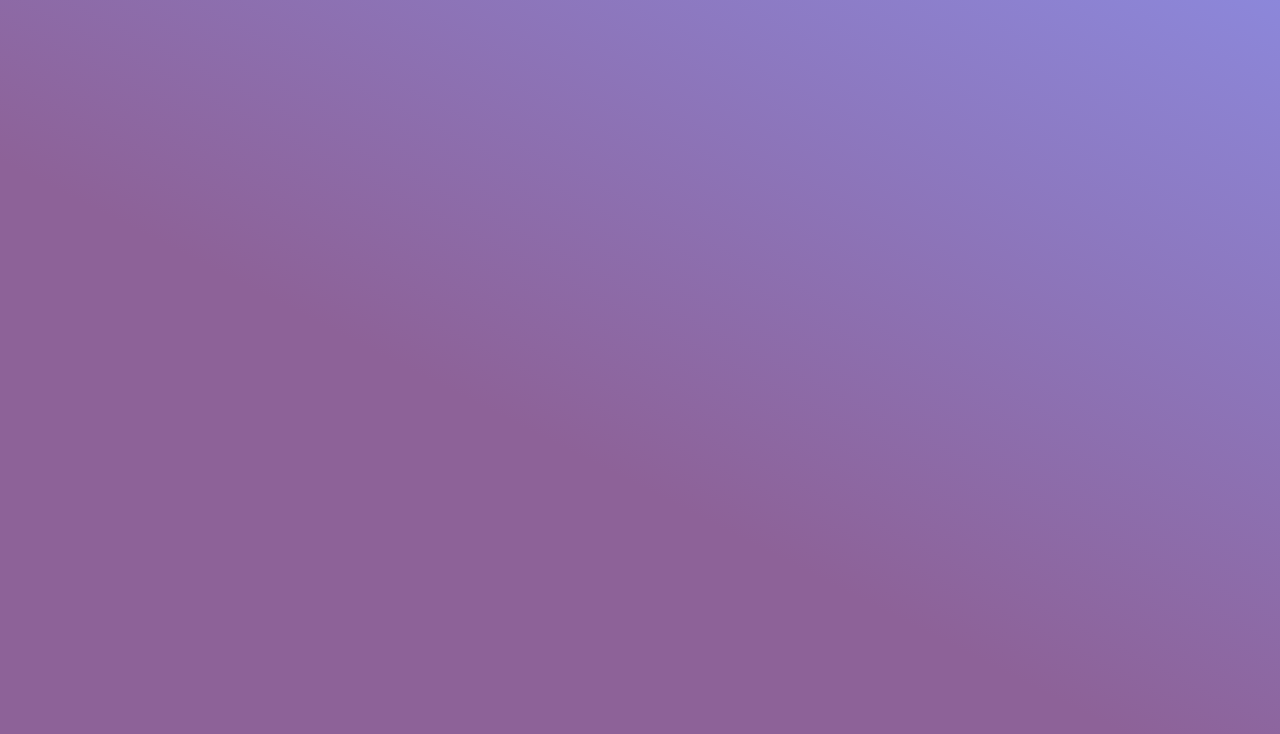
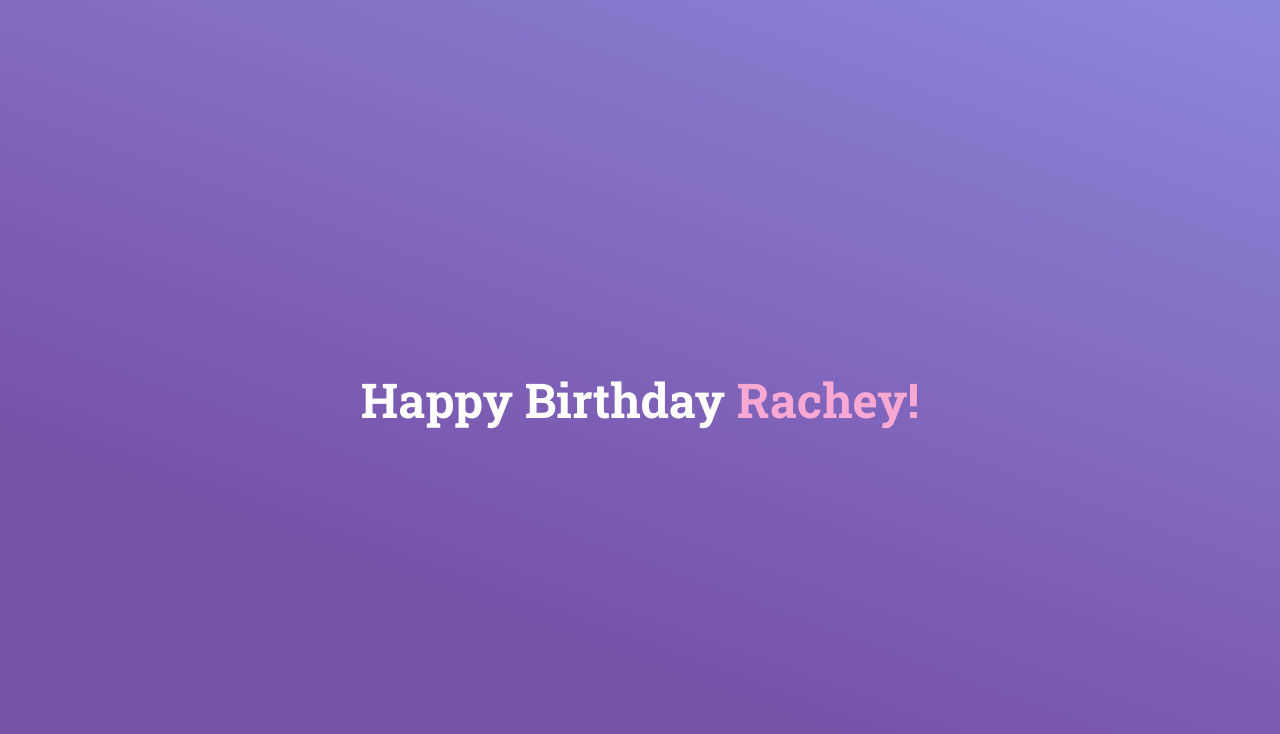
Before and after one commit to nexxeln/happy-bday-rachey, a Next.js app: page / in a window 1280 px wide. Shown: the top 734 px of the page. Built offline with nearby package versions, Linux system fonts and the light colour scheme.

Commit message:
make header

```diff
--- /dev/null
+++ b/components/Header.tsx
@@ -0,0 +1,9 @@
+const Header: React.FC = () => {
+  return (
+    <h1 className="text-5xl font-bold text-white capitalize font-roboto">
+      happy birthday <span className="text-pink-300">rachey!</span>
+    </h1>
+  );
+};
+
+export default Header;
--- a/pages/index.tsx
+++ b/pages/index.tsx
@@ -1,11 +1,14 @@
-import type { NextPage } from 'next'
-import Head from 'next/head'
-import Image from 'next/image'
+import type { NextPage } from "next";
+import Head from "next/head";
+import Image from "next/image";
+import Header from "../components/Header";
 
 const Home: NextPage = () => {
   return (
-    <div className="flex flex-col items-center justify-center min-h-screen py-2 background"></div>
-  )
-}
+    <div className="flex flex-col items-center justify-center min-h-screen py-2 background">
+      <Header />
+    </div>
+  );
+};
 
-export default Home
+export default Home;
--- a/styles/globals.css
+++ b/styles/globals.css
@@ -1,8 +1,10 @@
+@import url('https://fonts.googleapis.com/css2?family=Roboto+Slab:wght@700&display=swap');
+
 @tailwind base;
 @tailwind components;
 @tailwind utilities;
 
 .background {
     background: rgb(140, 135, 218);
-    background: linear-gradient(207deg, rgba(140, 135, 218, 1) 0%, rgba(141, 98, 152, 1) 56%);
+    background: linear-gradient(200deg, rgba(140, 135, 218, 1) 0%, rgba(120, 81, 169, 1) 71%);
 }
--- a/tailwind.config.js
+++ b/tailwind.config.js
@@ -1,10 +1,14 @@
 module.exports = {
   content: [
-    './pages/**/*.{js,ts,jsx,tsx}',
-    './components/**/*.{js,ts,jsx,tsx}',
+    "./pages/**/*.{js,ts,jsx,tsx}",
+    "./components/**/*.{js,ts,jsx,tsx}"
   ],
   theme: {
-    extend: {},
+    extend: {
+      fontFamily: {
+        roboto: ["Roboto Slab", "sans-serif"]
+      }
+    }
   },
-  plugins: [],
-}
+  plugins: []
+};
```
